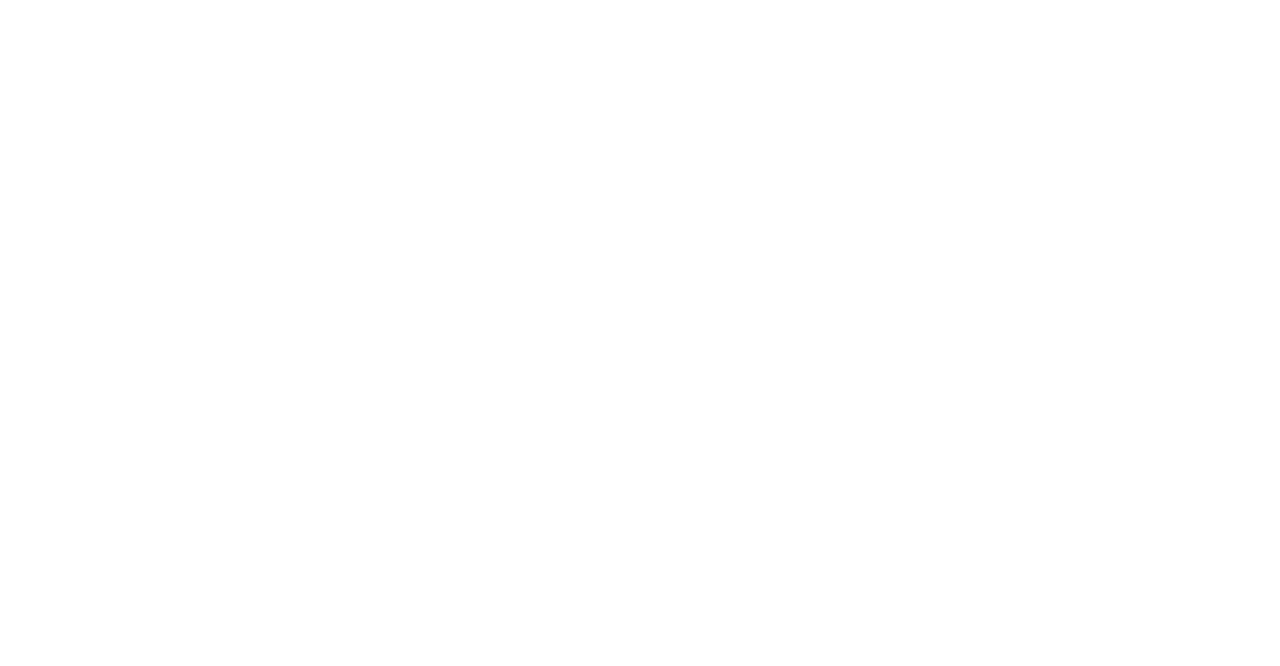
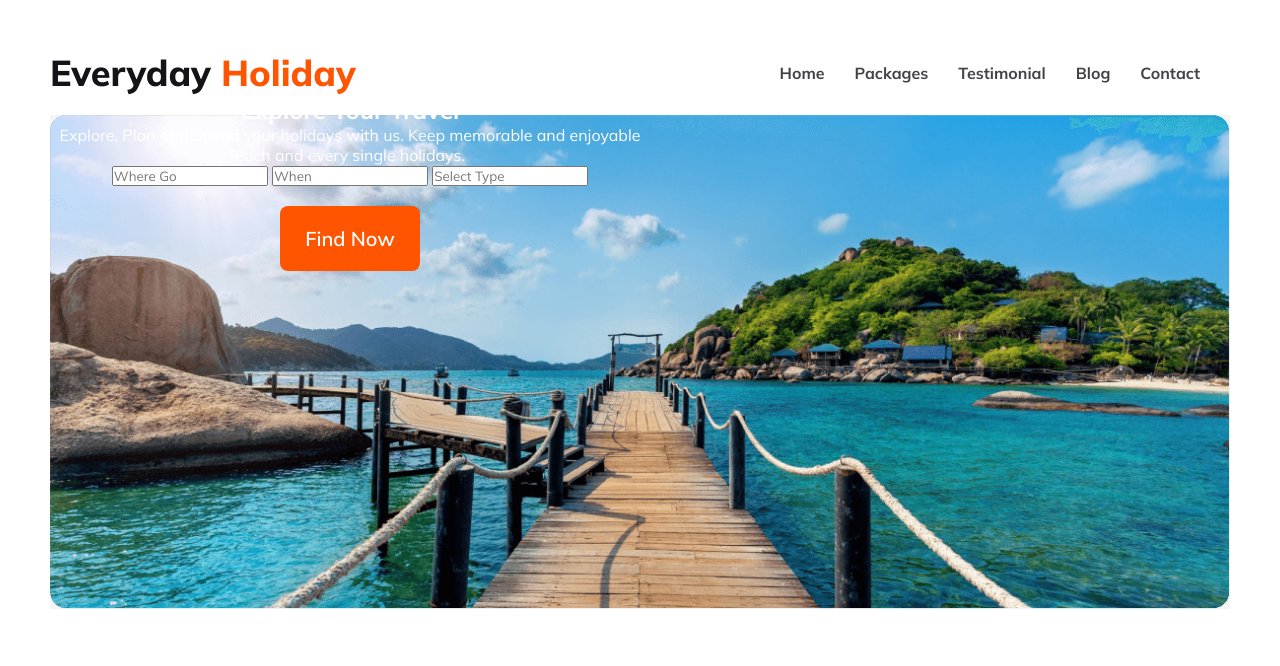
Before and after one commit to Dev-Imran94/A2B9-everyday-holiday-2024, a plain HTML site: page index.html in a window 1280 px wide. Drawn offline with Linux system fonts and the light colour scheme.

Commit message:
header content and style added

```diff
--- a/index.html
+++ b/index.html
@@ -1,17 +1,44 @@
 <!DOCTYPE html>
 <html lang="en">
+
 <head>
     <meta charset="UTF-8">
     <meta name="viewport" content="width=device-width, initial-scale=1.0">
-    <title>Everyday Holiday</title>
+    <title>Everyday Holiday - 2024</title>
+    <link rel="shortcut icon" href="images/fabicon-travel.jpg" type="image/x-icon">
     <link rel="stylesheet" href="styles/style.css">
     <link rel="stylesheet" href="styles/responsive.css">
 </head>
+
 <body>
+    <!-- header starting -->
+    <header>
+        <nav>
+            <h3 class="section-title">Everyday <span class="holiday-head">Holiday</span></h3>
+            <ul>
+                <li><a href="">Home</a></li>
+                <li><a href="">Packages</a></li>
+                <li><a href="">Testimonial</a></li>
+                <li><a href="">Blog</a></li>
+                <li><a href="">Contact</a></li>
+            </ul>
+        </nav>
 
-    <header>
-
+        <div class="banner">
+            <div class="banner-content">
+                <h2 class="banner-title">Explore Your Travel</h2>
+                <p>Explore, Plan and Spend your holidays with us. Keep memorable and enjoyable each and every single holidays. </p>
+                <form action="">
+                <input type="text" placeholder="Where Go">
+                <input type="text" placeholder="When">
+                <input type="text" placeholder="Select Type">
+                </form>
+                <button class="btn-praimary">Find Now</button>
+            </div>
+            <img class="banner-img" src="images/Group 13 (1) (1).png" alt="">
+        </div>
     </header>
+    <!-- header end -->
 
     <main>
 
@@ -22,4 +49,5 @@
     </footer>
 
 </body>
+
 </html>
--- a/styles/style.css
+++ b/styles/style.css
@@ -1,6 +1,94 @@
-/* Shared Styles */
-*{
+/*  <<< mulish font from google fonts >>> */
+
+@import url('https://fonts.googleapis.com/css2?family=Mulish:wght@400;600;700;800&display=swap');
+
+/* <<< shared styles >>> */
+* {
     margin: 0;
     padding: 0;
     box-sizing: border-box;
+    font-family: 'Mulish', sans-serif;
 }
+
+.text-lightgray {
+    color: #727272;
+}
+
+.section-title {
+    font-size: 2.8rem;
+    color: #131313;
+    font-weight: 700;
+}
+
+.btn-praimary {
+    border-radius: 8px;
+    background: #FF5400;
+    padding: 20px 25px;
+    font-size: 1.25rem;
+    font-weight: 600;
+    border: none;
+    color: #FFF;
+    cursor: pointer;
+    margin-top: 20px;
+}
+
+/* header related styles */
+
+header {
+    background: #FFF;
+    padding: 50px 50px;
+}
+
+nav {
+    display: flex;
+    justify-content: space-between;
+    align-items: center;
+}
+
+nav ul {
+    display: flex;
+}
+
+nav li {
+    list-style: none;
+    margin-right: 30px;
+    font-weight: 700;
+    font-size: 1rem;
+}
+
+nav li a {
+    color: #424247;
+    text-decoration: none;
+}
+
+h3 .holiday-head{
+    color: #FF5400;
+    font-weight: 800;
+    font-size: 36px;
+}
+
+.section-title {
+    color: #131318;
+    font-weight: 800;
+    font-size: 36px;
+}
+
+/* banner styles */
+
+.banner-content {
+    align-items: center;
+    justify-content: center;
+    max-width: 600px;
+    text-align: center;
+    margin: 0 auto;
+    color: #FFF;
+    position: absolute;
+    z-index: 1;
+}
+
+.banner-img {
+    margin-top: 20px;
+    width: 100%;
+    align-items: center;
+    object-fit: cover;
+}
```
Also changed, not shown: images/fabicon-travel.jpg (added), styles/responsive.css (line endings or trailing spaces).
